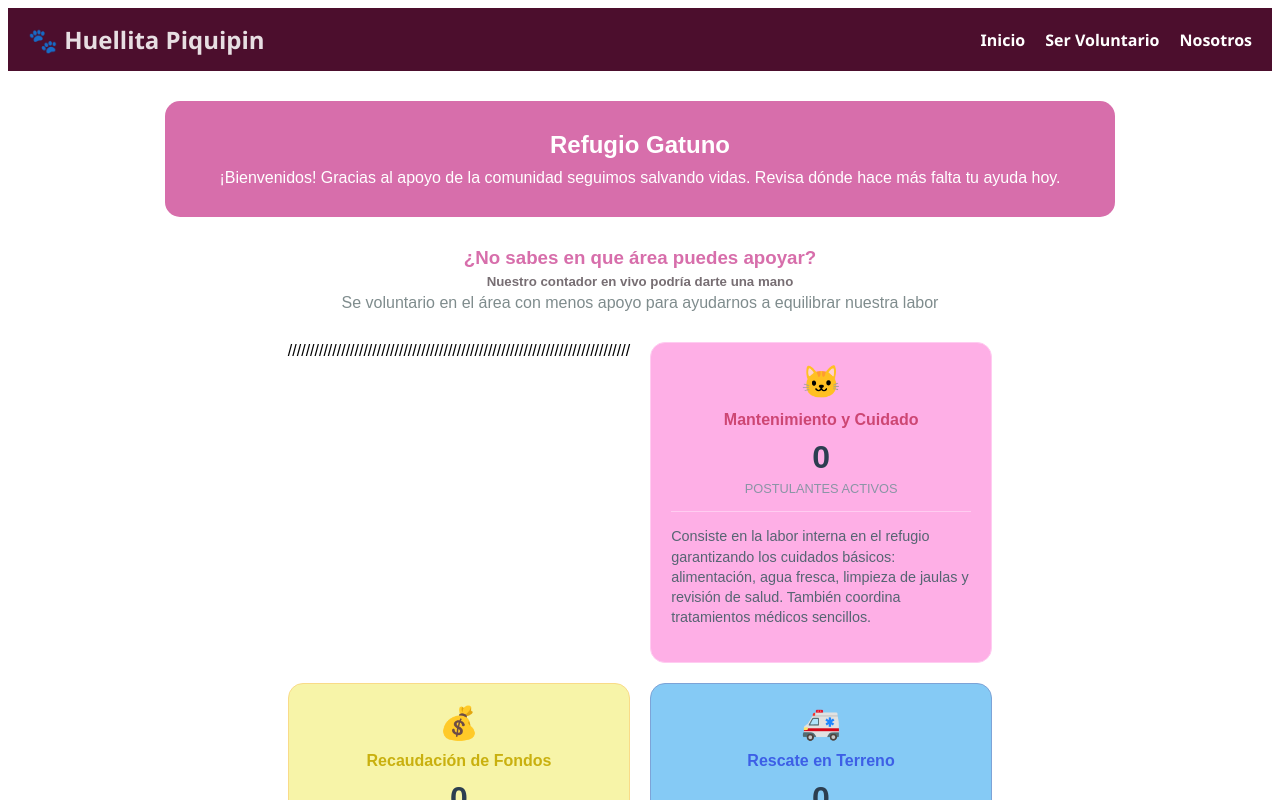
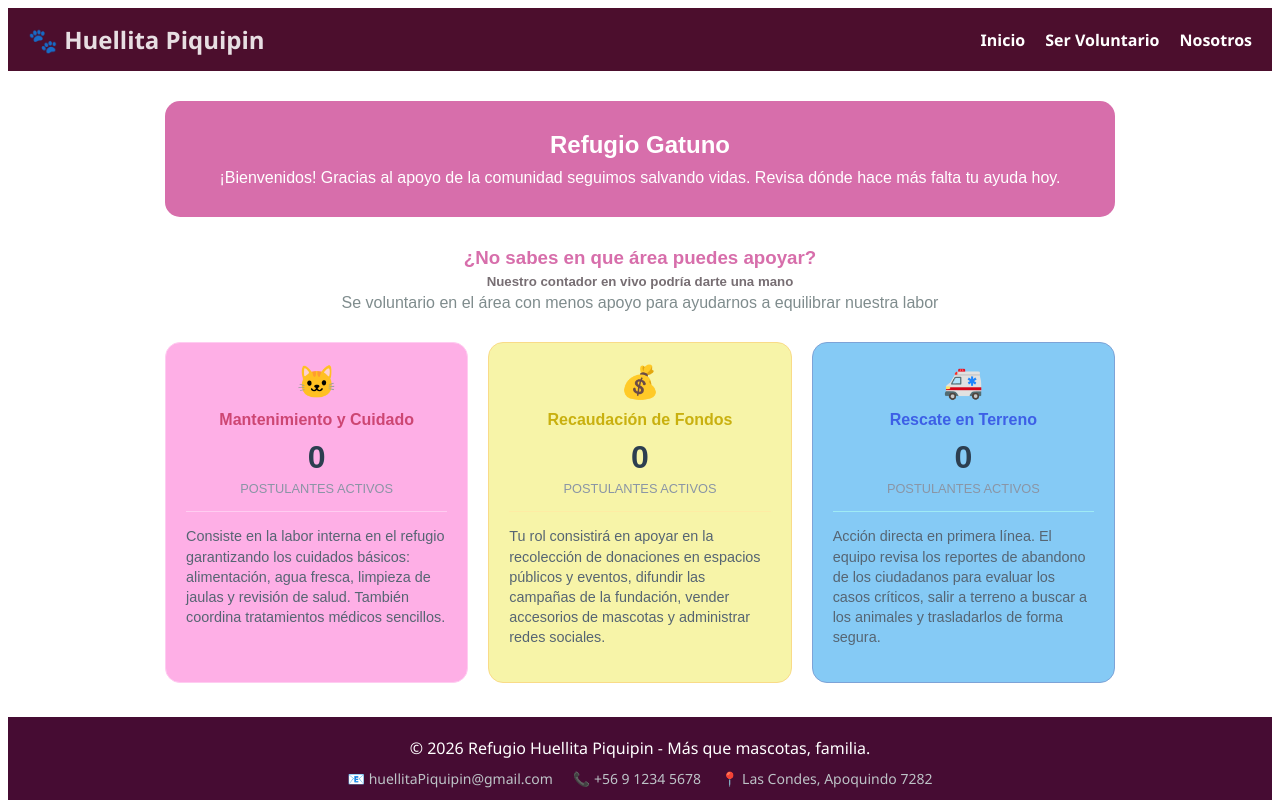
Before and after one commit to Don-Ricardo-Naty/refugio-huellita-piquipin, a React (Vite) app: page / in a window 1280 px wide. Shown: the top 800 px of the page. Built offline with nearby package versions, Linux system fonts and the light colour scheme.

Commit message:
cambios 100

```diff
--- a/src/components/Formulario.jsx
+++ b/src/components/Formulario.jsx
@@ -1,4 +1,4 @@
-import { useState, useEffect } from 'react';////////////////////////////////////////////7
+import { useState, useEffect } from 'react';
 
 function Formulario() {
 
--- a/src/components/Inicio.jsx
+++ b/src/components/Inicio.jsx
@@ -1,7 +1,7 @@
 import { useEffect, useState } from 'react';
 
 function Inicio() {
-	const [contadores,setContadores]=useState({mantenimiento:0,recaudacion: 0,rescate:0});
+	const [contadores, setContadores] = useState({ mantenimiento: 0, recaudacion: 0, rescate: 0 });
 
 	useEffect(() => {
 
@@ -57,7 +57,7 @@ function Inicio() {
 
 			{/*contador de postulantes en vivoo yuju*/}
 			<div style={estilos.contenedorTarjetas}>
-/////////////////////////////////////////////////////////////////////////////
+
 				<div style={{ ...estilos.tarjeta, backgroundColor: '#feafe6', borderColor: '#ffccf1' }}>
 					<div style={{ fontSize: '2rem' }}>🐱</div>
 					<h4 style={{ color: '#cd4673', margin: '10px 0' }}>Mantenimiento y Cuidado</h4>
```
